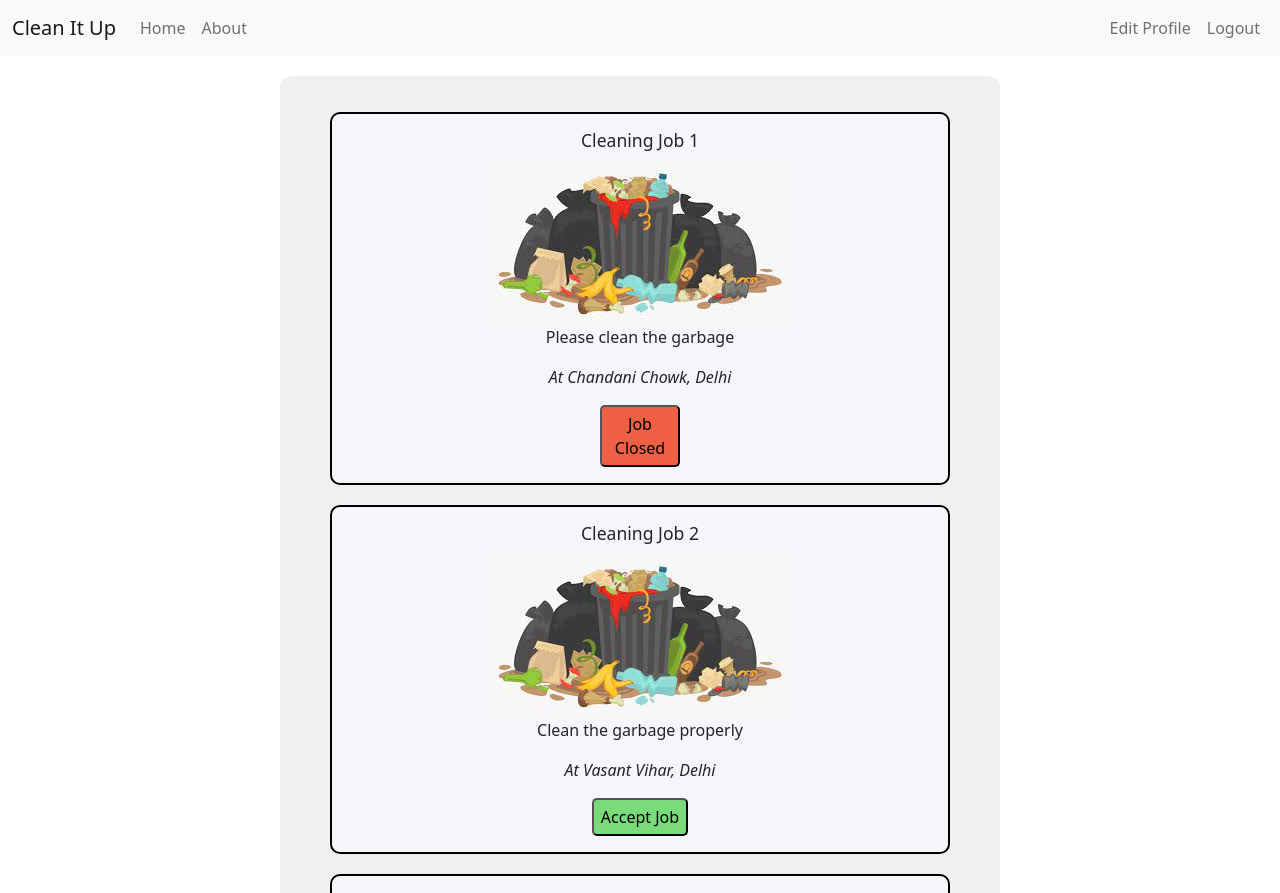
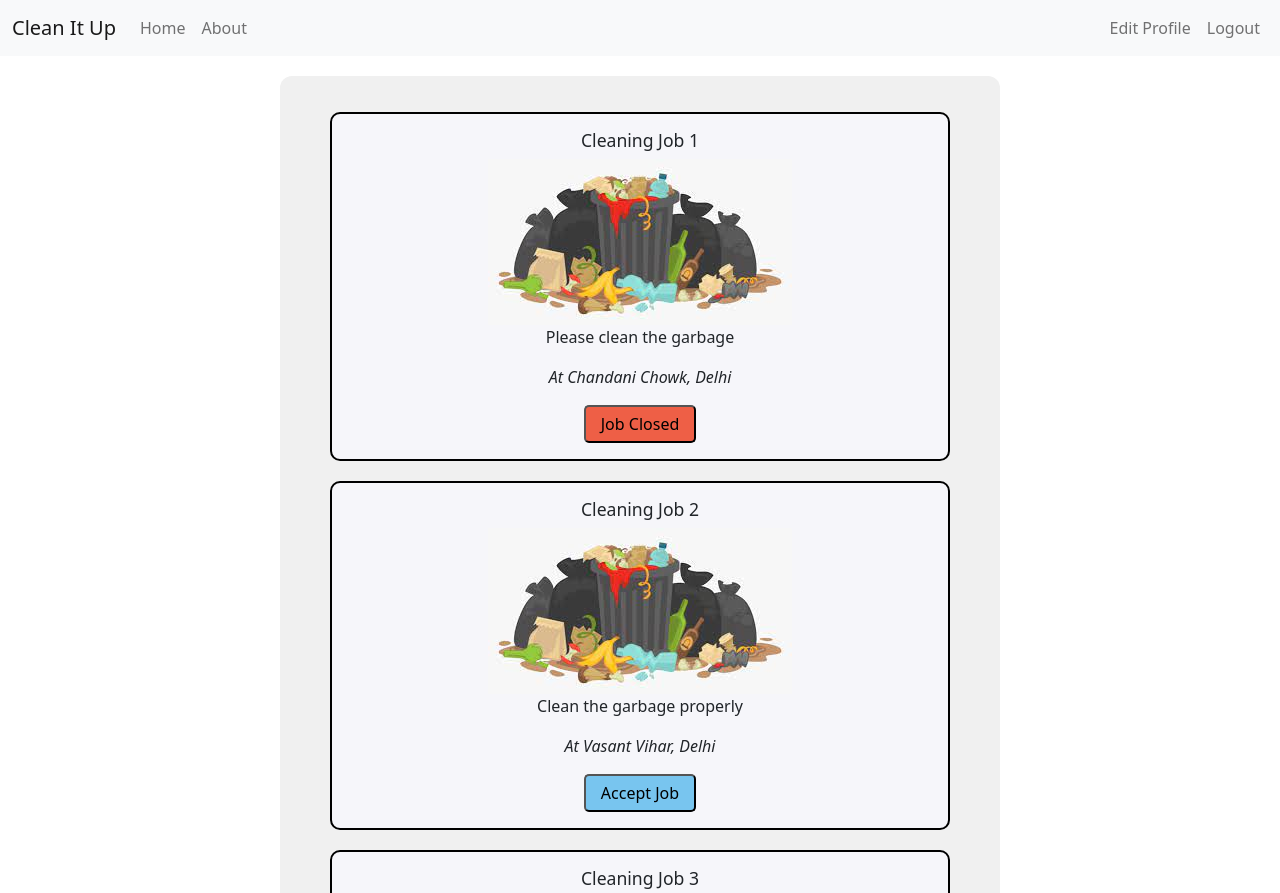
Before and after one commit to sushantbasak/Clean-It-Up, a React (Create React App) app in the folder frontend/: page /WorkerDashboard in a window 1280 px wide. Shown: the top 893 px of the page. Built offline with nearby package versions, Linux system fonts and the light colour scheme.

Commit message:
fix: change btn size

```diff
--- a/frontend/src/components/Jobs/JobItem.css
+++ b/frontend/src/components/Jobs/JobItem.css
@@ -22,16 +22,22 @@ h6 {
   width: 5rem;
 }
 .accept {
-  background-color: rgb(121, 219, 121);
+  background-color: #78c5ef;
   padding: 5px;
   border-radius: 5px;
-  width: 6rem;
+  width: 7rem;
 }
 .accepted {
   background-color: rgb(121, 219, 121);
   padding: 5px;
   border-radius: 5px;
-  width: 6rem;
+  width: 7rem;
+}
+.closed {
+  background-color: rgb(238, 95, 70);
+  padding: 5px;
+  border-radius: 5px;
+  width: 7rem;
 }
 
 img {
--- a/frontend/src/components/Jobs/JobItem.js
+++ b/frontend/src/components/Jobs/JobItem.js
@@ -61,7 +61,7 @@ const JobItem = (props) => {
       {props.role === '2' && (
         <div className="forms">
           <form>
-            {status===0 && <button className="delete">Job Closed</button>}
+            {status===0 && <button className="closed">Job Closed</button>}
             {status===1 && <button className="accept">Accept Job</button>}
             {status===2 && <button className="accepted">Job Accepted</button>}
           </form>
```
